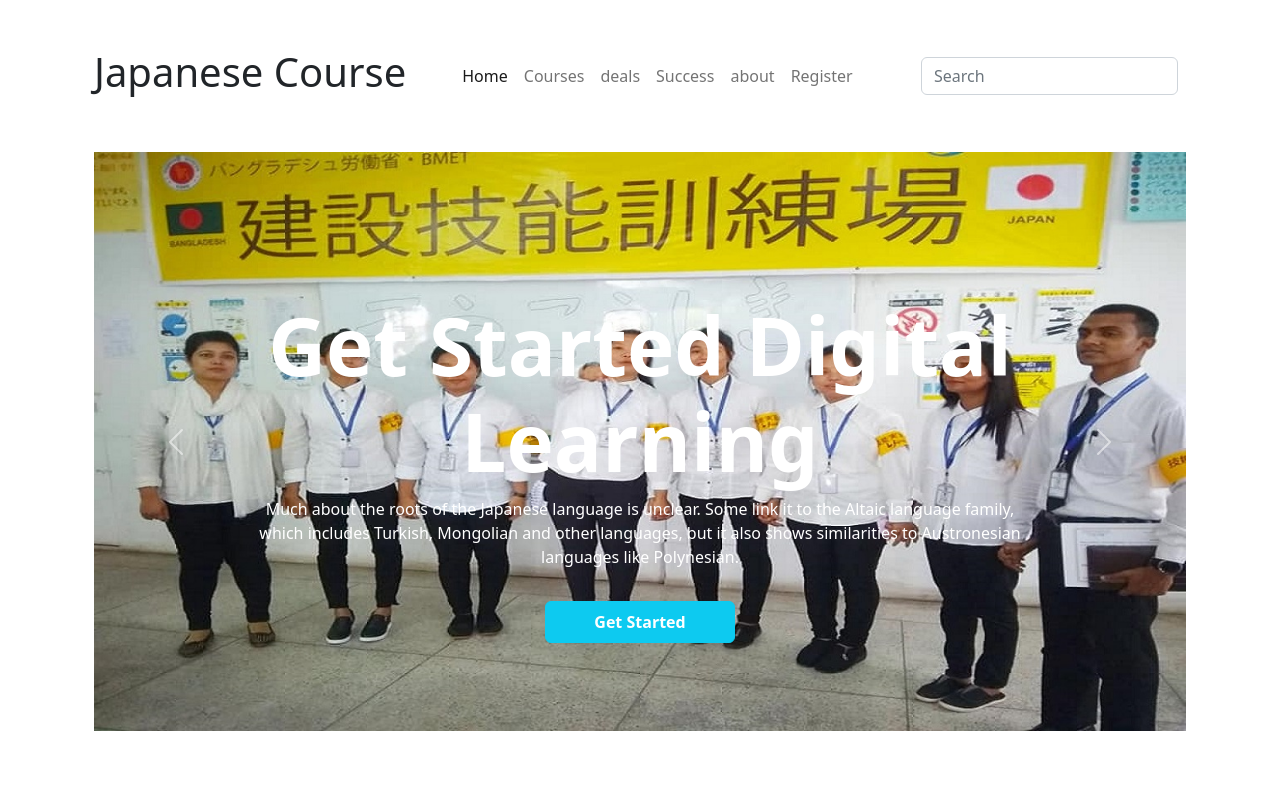
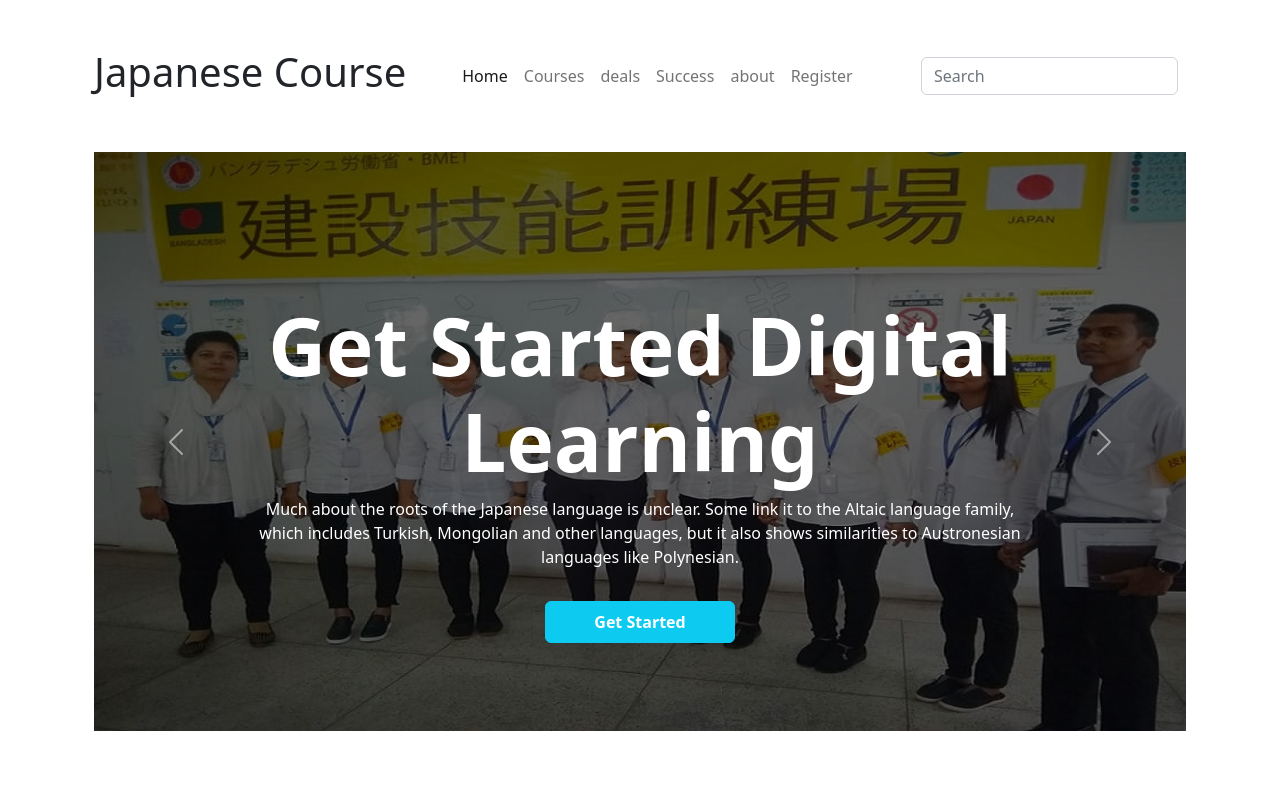
Before and after one commit to jonytheboss/japanese-ed-teach-website, a plain HTML site: page index.html in a window 1280 px wide. Shown: the top 792 px of the page. Drawn offline with nearby package versions, Linux system fonts and the light colour scheme.

Commit message:
nevber mobile divice collups added

```diff
--- a/index.html
+++ b/index.html
@@ -8,6 +8,7 @@
     <link href="https://cdn.jsdelivr.net/npm/bootstrap@5.2.0/dist/css/bootstrap.min.css" rel="stylesheet"
         integrity="sha384-gH2yIJqKdNHPEq0n4Mqa/HGKIhSkIHeL5AyhkYV8i59U5AR6csBvApHHNl/vI1Bx" crossorigin="anonymous">
     <title>Japanese Language edteach Website</title>
+    <link rel="stylesheet" href="style.css">
     <script src="https://kit.fontawesome.com/267d24f0db.js" crossorigin="anonymous"></script>
 </head>
 
@@ -21,7 +22,7 @@
                     aria-expanded="false" aria-label="Toggle navigation">
                     <span class="navbar-toggler-icon"></span>
                 </button>
-                <div class="collapse navbar-collapse" id="navbarSupportedContent">
+                <div class="collapse navbar-collapse sm:offcanvas offcanvas-end" id="navbarSupportedContent">
                     <ul class="navbar-nav me-auto mb-2 mb-lg-0">
                         <li class="nav-item">
                             <a class="nav-link active" aria-current="page" href="#">Home</a>
--- /dev/null
+++ b/style.css
@@ -0,0 +1,13 @@
+.carousel-item::after {
+    content: '';
+    background-color: rgba(0, 0, 0, 0.6);
+    position: absolute;
+    top: 0;
+    left: 0;
+    width: 100%;
+    height: 100%;
+}
+
+.carousel-caption {
+    z-index: 1;
+}
```
